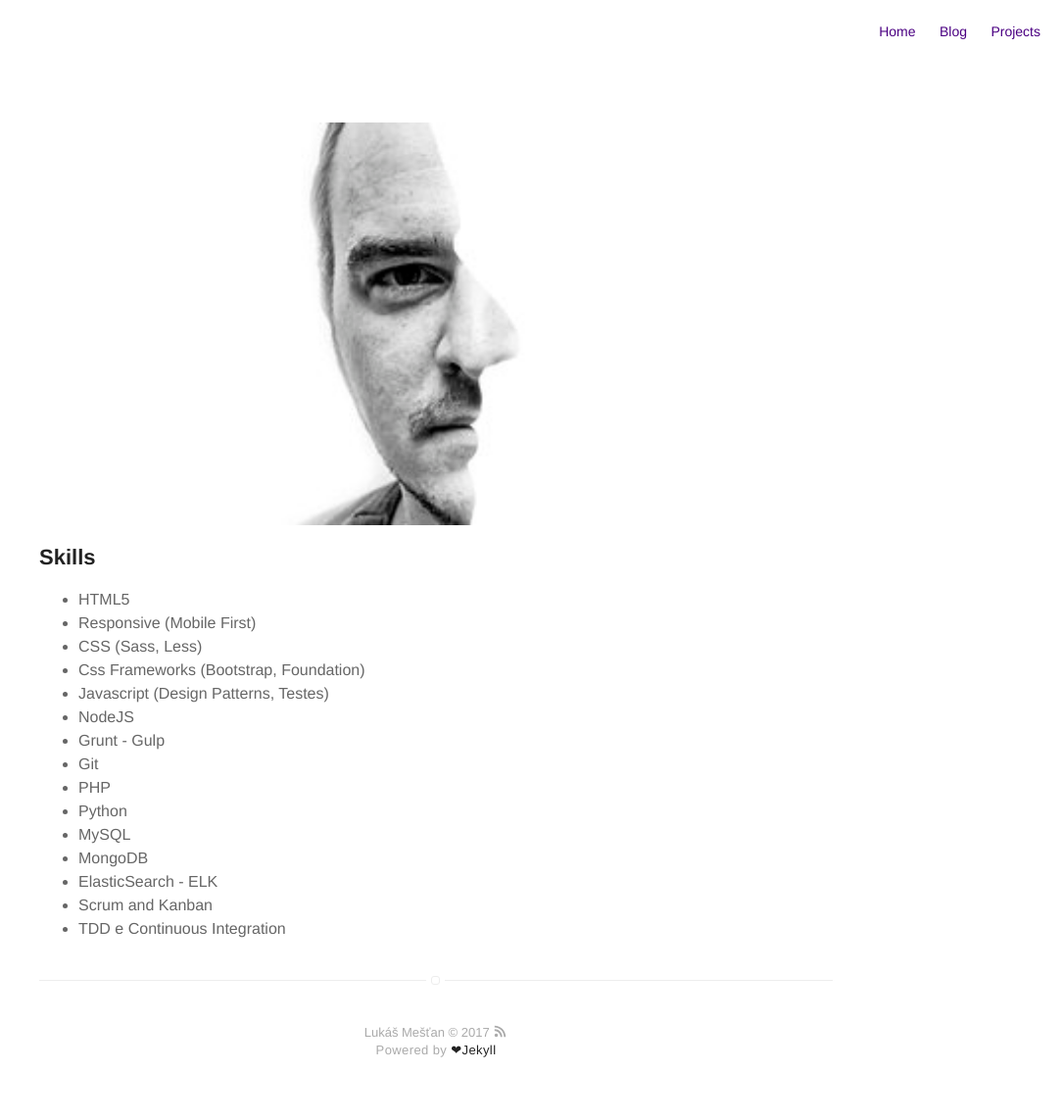
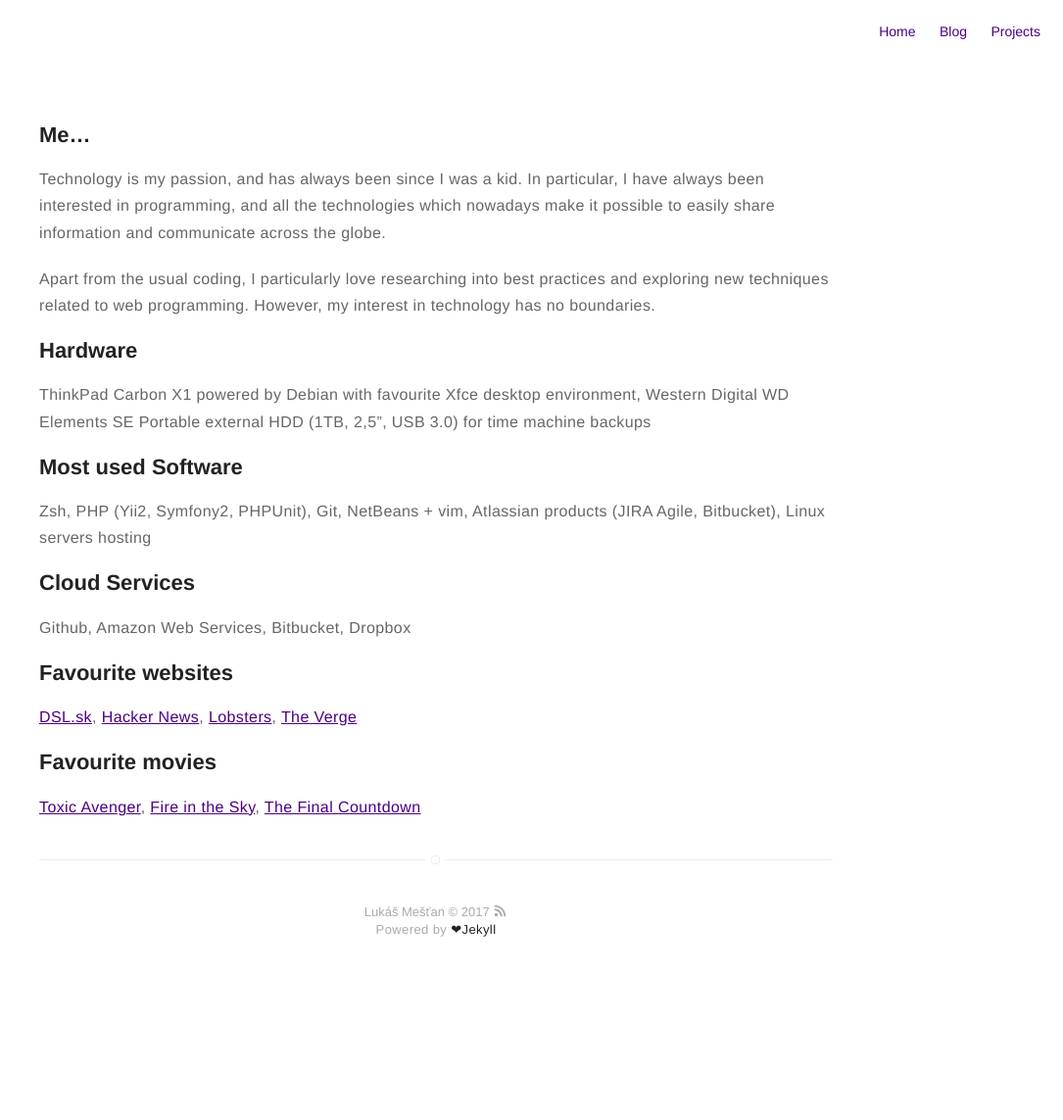
Before and after one commit to arzzen/lukasmestan.com, a Jekyll site: the page built from about.md, in a window 1280 px wide. Shown: the whole page at 98% size, without its empty margins (195-1280 px from the left). Built offline with Jekyll 4.4.1, drawn with Linux system fonts in a browser that asks for light colours; after the commit the page ends 1020 px from its top, so only the background shows below that.

Commit message:
about section

```diff
--- a/_config.yml
+++ b/_config.yml
@@ -65,7 +65,7 @@
 projects: true
 
 # if you don't need "about" or "blog", comment them out below
-about: false
+about: true
 blog: true
 
 # do you want to show the "read time" of the posts?
--- a/about.md
+++ b/about.md
@@ -2,26 +2,34 @@
 title: About
 layout: page
 ---
-![Profile Image]({{ site.url }}/{{ site.picture-me }})
 
-<p></p>
+## Me...
 
-<h2>Skills</h2>
+Technology is my passion, and has always been since I was a kid. In particular,
+I have always been interested in programming, and all the technologies
+which nowadays make it possible to easily share information and communicate across
+the globe.
 
-<ul class="skill-list">
-    <li>HTML5</li>
-    <li>Responsive (Mobile First)</li>
-    <li>CSS (Sass, Less)</li>
-    <li>Css Frameworks (Bootstrap, Foundation)</li>
-    <li>Javascript (Design Patterns, Testes)</li>
-    <li>NodeJS</li>
-    <li>Grunt - Gulp</li>
-    <li>Git</li>
-    <li>PHP</li>
-    <li>Python</li>
-    <li>MySQL</li>
-    <li>MongoDB</li>
-    <li>ElasticSearch - ELK</li>
-    <li>Scrum and Kanban</li>
-    <li>TDD e Continuous Integration</li>
-</ul>
+Apart from the usual coding, I particularly love researching into best practices
+and exploring new techniques related to web programming.
+However, my interest in technology has no boundaries.
+
+## Hardware
+
+ThinkPad Carbon X1 powered by Debian with favourite Xfce desktop environment, Western Digital WD Elements SE Portable external HDD (1TB, 2,5", USB 3.0) for time machine backups
+
+## Most used Software
+
+Zsh, PHP (Yii2, Symfony2, PHPUnit), Git, NetBeans + vim, Atlassian products (JIRA Agile, Bitbucket), Linux servers hosting
+
+## Cloud Services
+
+Github, Amazon Web Services, Bitbucket, Dropbox
+
+## Favourite websites
+
+[DSL.sk](http://www.dsl.sk/), [Hacker News](https://news.ycombinator.com/), [Lobsters](https://lobste.rs/), [The Verge](https://www.theverge.com/)
+
+## Favourite movies
+
+[Toxic Avenger](http://www.imdb.com/title/tt0090190/?ref_=fn_al_tt_1), [Fire in the Sky](http://www.imdb.com/title/tt0106912/?ref_=nv_sr_1), [The Final Countdown](http://www.imdb.com/title/tt0080736/?ref_=nv_sr_1)
```
